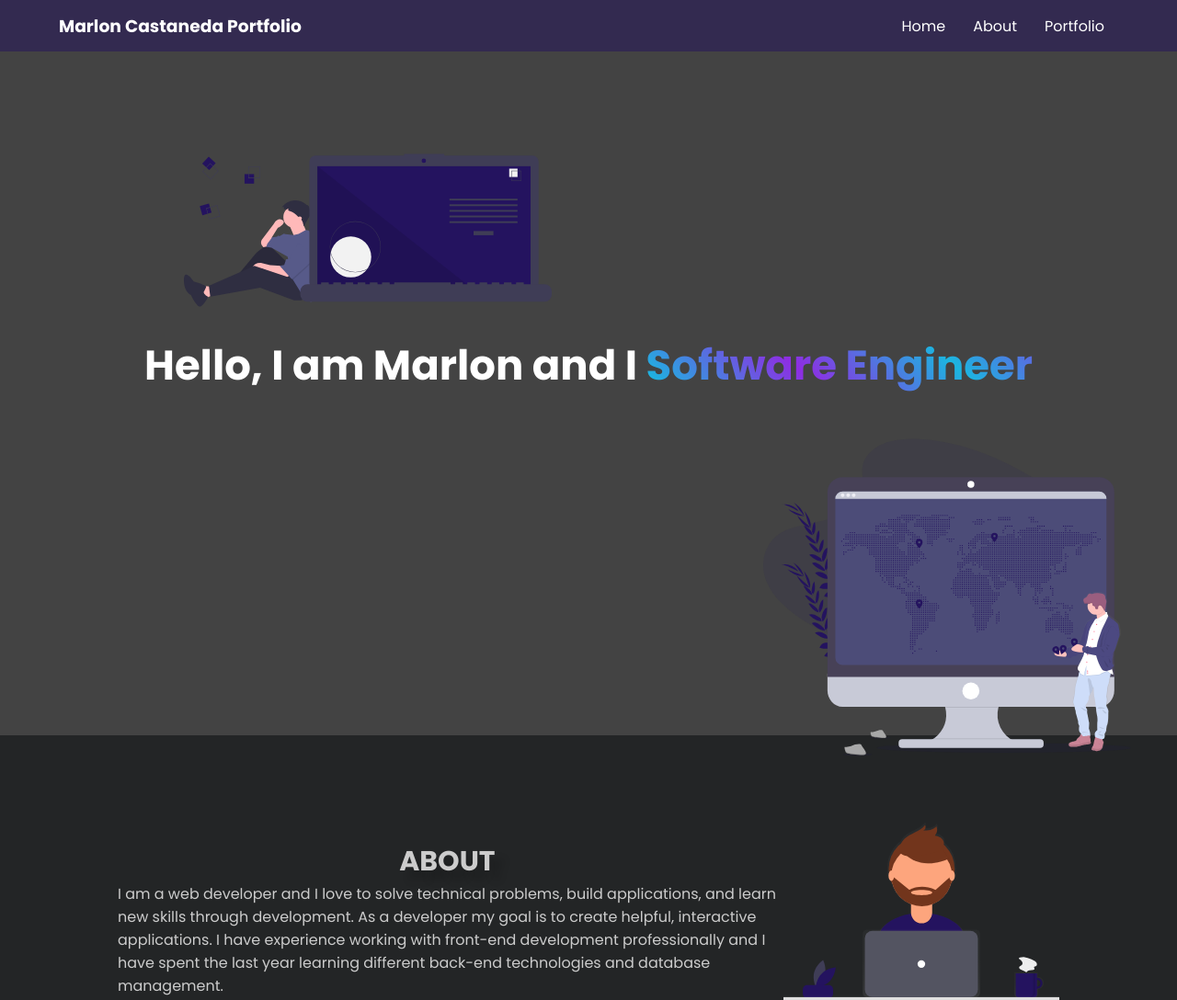
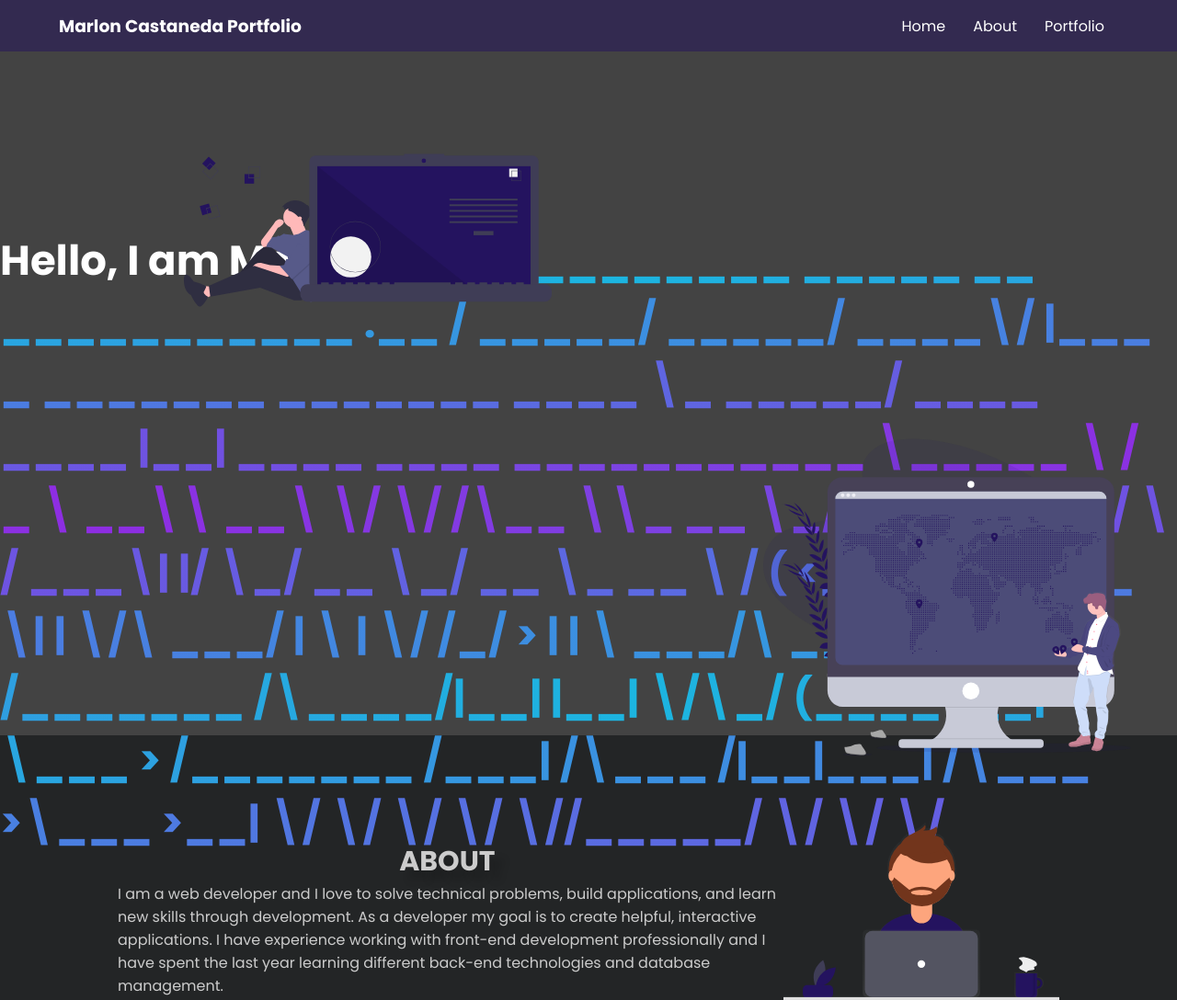
Before and after one commit to mcast045/Portfolio, a plain HTML site: page index.html in a window 1280 px wide. Shown: the top 1088 px of the page at 92% size. Drawn offline with Linux system fonts and the light colour scheme.

Commit message:
Update introduction text to ascii art

```diff
--- a/index.html
+++ b/index.html
@@ -33,7 +33,12 @@
             <div class="landing-img-responsive">
                 <object data="img/smallProgrammer.svg" type="image/svg+xml"></object>
             </div>
-            <h1><span class="landing-hidden">Hello, </span>I am Marlon and I <span class="landing-name">Software Engineer</span></h1>
+            <h1><span class="landing-hidden">Hello, </span>I am Marlon and I <span class="landing-name">  _________       _____  __                                  ___________              .__
+                /   _____/ _____/ ____\/  |___  _  _______ _______   ____   \_   _____/ ____    ____ |__| ____   ____   ___________
+                \_____  \ /  _ \   __\\   __\ \/ \/ /\__  \\_  __ \_/ __ \   |    __)_ /    \  / ___\|  |/    \_/ __ \_/ __ \_  __ \
+                /        (  <_> )  |   |  |  \     /  / __ \|  | \/\  ___/   |        \   |  \/ /_/  >  |   |  \  ___/\  ___/|  | \/
+               /_______  /\____/|__|   |__|   \/\_/  (____  /__|    \___  > /_______  /___|  /\___  /|__|___|  /\___  >\___  >__|
+                       \/                                 \/            \/          \/     \//_____/         \/     \/     \/     </span></h1>
             <div class="landing-scroll">
                 <p class="landing-paragraph">Scroll Down</p>
                 <a href="#about" class="landing-btn">&darr;</a>
```
